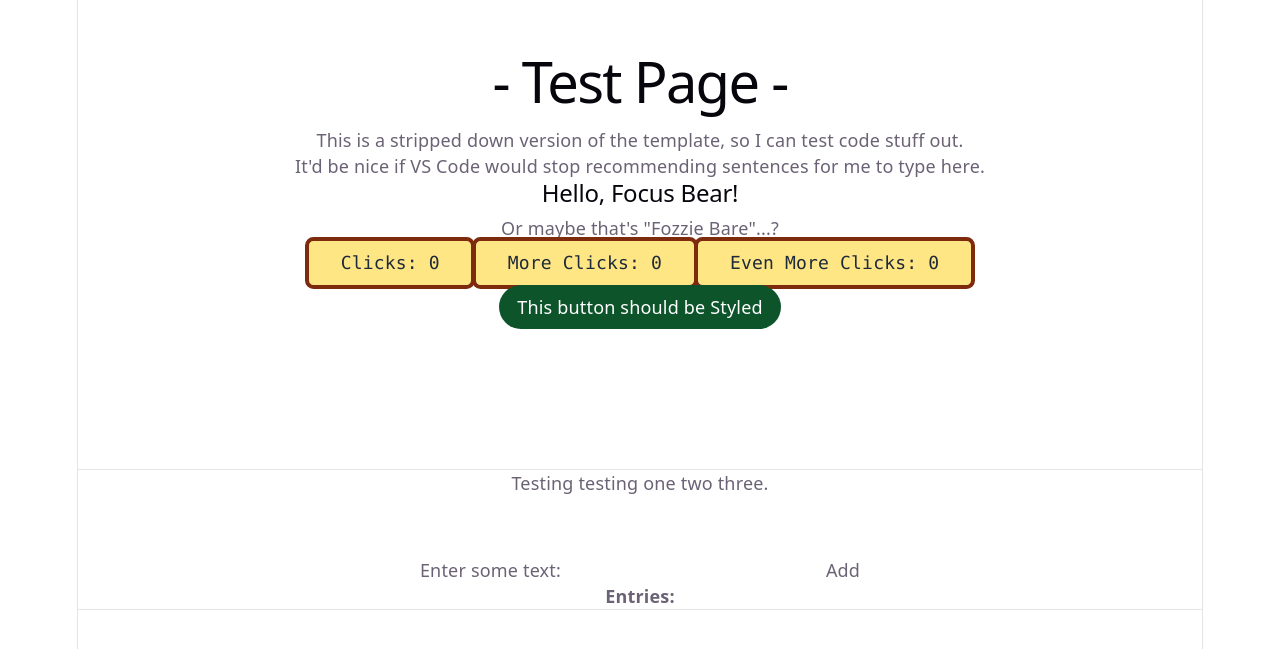
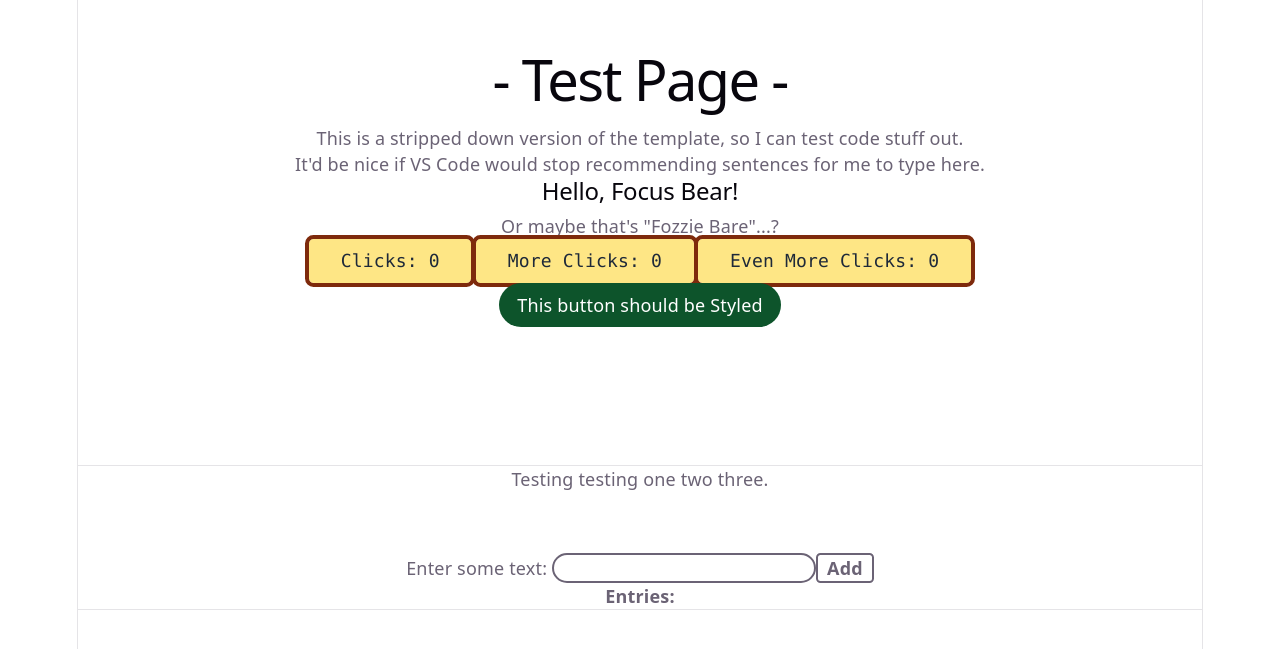
Before and after one commit to Courtenay-J/courtenay-j-intern-repo, a React (Vite) app in the folder 5. React Fundamentals/react-test/: page / in a window 1280 px wide. Shown: the part 103-752 px from the top of the page. Built offline with nearby package versions, Linux system fonts and the light colour scheme.

Commit message:
Add: Tailwind writeup for issue #30

```diff
--- a/5. React Fundamentals/react-test/src/App.jsx
+++ b/5. React Fundamentals/react-test/src/App.jsx
@@ -17,7 +17,7 @@ function App() {
             It'd be nice if VS Code would stop recommending sentences for me to type here.
           </p>
           <p>
-            <HelloWorld fname="Fozzie" species="Bare"/>
+            <HelloWorld fname="Fozzie" species="Bare" />
             <Counter text="Clicks:" /> <Counter text="More Clicks:" /> <Counter text="Even More Clicks:" />
           </p>
 
--- a/5. React Fundamentals/react-test/src/ResponsiveList.jsx
+++ b/5. React Fundamentals/react-test/src/ResponsiveList.jsx
@@ -21,8 +21,9 @@ export function ResponsiveList(){
             <label for="input">Enter some text:   </label>
             <input type="text"
                 value={text}
-                onChange={e=>setText(e.target.value)}></input>
-            <button type="submit" >Add</button>
+                onChange={e=>setText(e.target.value)}
+                class="border-2 rounded-2xl"></input>
+            <button type="submit" class="font-bold border-2 rounded px-2 hover:opacity-50"> Add</button>
         </form>
 
 
--- a/5. React Fundamentals/react-test/tailwind.config.js
+++ b/5. React Fundamentals/react-test/tailwind.config.js
@@ -5,7 +5,10 @@ export default {
     "./src/**/*.{js,ts,jsx,tsx}"
   ],
   theme: {
-    extend: {},
+    extend: {
+      colors:{
+      }
+    },
   },
   plugins: ["@tailwindcss/postcss"],
 }
```
Also changed, not shown: 1 other file (tests, documents, lock files or other folders).
